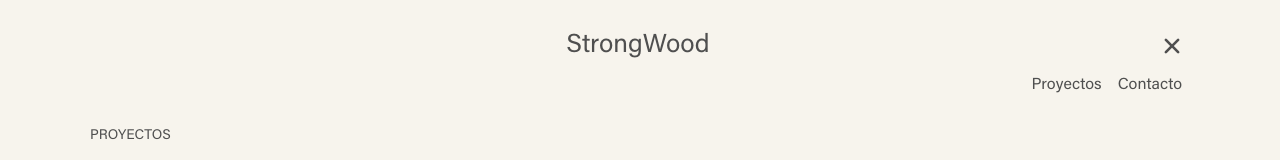
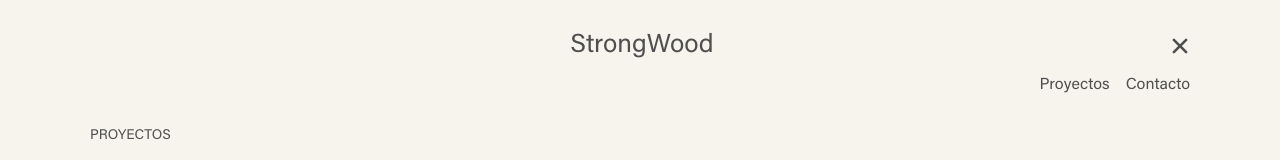
Before and after one commit to Tdibacco17/StrongWood-v3, a Next.js app: page /projects in a window 1280 px wide. Both pictures are taken after a click on the element 1172 px from the left and 46 px from the top of the page. Shown: the top 160 px of the page. Built offline with nearby package versions, Linux system fonts and the light colour scheme.

Commit message:
fix | navbar

```diff
--- a/components/IconComponent/IconComponent.module.scss
+++ b/components/IconComponent/IconComponent.module.scss
@@ -34,6 +34,10 @@
         }
     }
 
+    &.menuBurger {
+        margin-right: -0.5rem;
+    }
+
     &.hover {
         &:hover {
             .icon-svg {
--- a/components/IconComponent/IconComponent.tsx
+++ b/components/IconComponent/IconComponent.tsx
@@ -121,7 +121,7 @@
 
 export const BurgerMenuIconComponent = ({ fill, size, hover, isButton }: IconProps) => {
     return (
-        <div onClick={isButton} className={`${styles['container-icon-svg']} ${styles[size]} ${hover && styles["hover"]}`}>
+        <div onClick={isButton} className={`${styles['container-icon-svg']} ${styles[size]} ${hover && styles["hover"]} ${styles["menuBurger"]}`}>
             <svg
                 width={"2rem"}
                 height={"2rem"}
@@ -141,7 +141,7 @@
 
 export const CloseIconComponent = ({ fill, size, hover, isButton }: IconProps) => {
     return (
-        <div onClick={isButton} className={`${styles['container-icon-svg']} ${styles[size]} ${hover && styles["hover"]}`}>
+        <div onClick={isButton} className={`${styles['container-icon-svg']} ${styles[size]} ${hover && styles["hover"]} ${styles["menuBurger"]}`}>
             <svg
                 width={"2rem"}
                 height={"2rem"}
--- a/components/NavbarComponent/BurgerMenuComponent/BurgerMenuComponent.module.scss
+++ b/components/NavbarComponent/BurgerMenuComponent/BurgerMenuComponent.module.scss
@@ -59,12 +59,12 @@
         }
 
         &.secondary {
-            padding: 0.75rem 0.5rem;
+            padding: 0.75rem 0rem;
             color: var(--primary-gray);
             width: var(--max-width);
 
             @media (max-width:768px) {
-                padding: 1rem 0.5rem;
+                padding: 1rem 0rem;
             }
         }
     }
```
